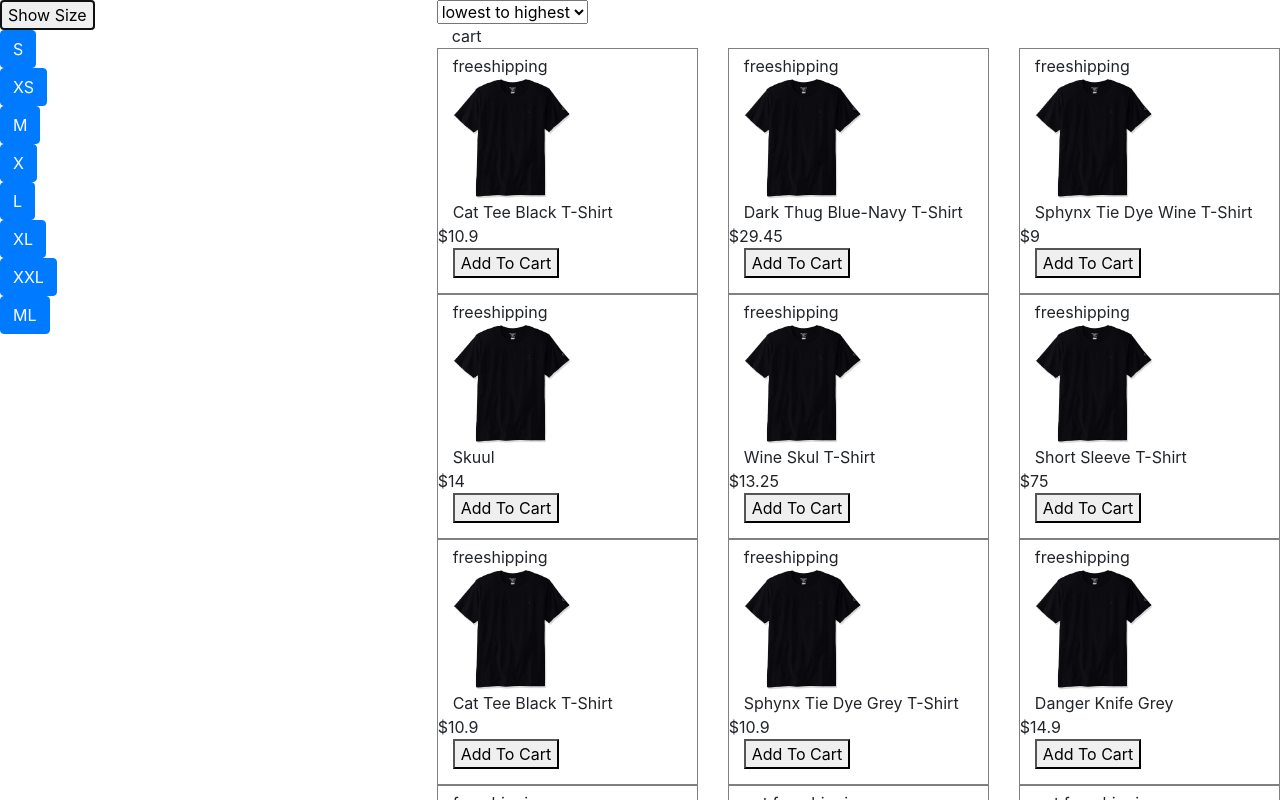
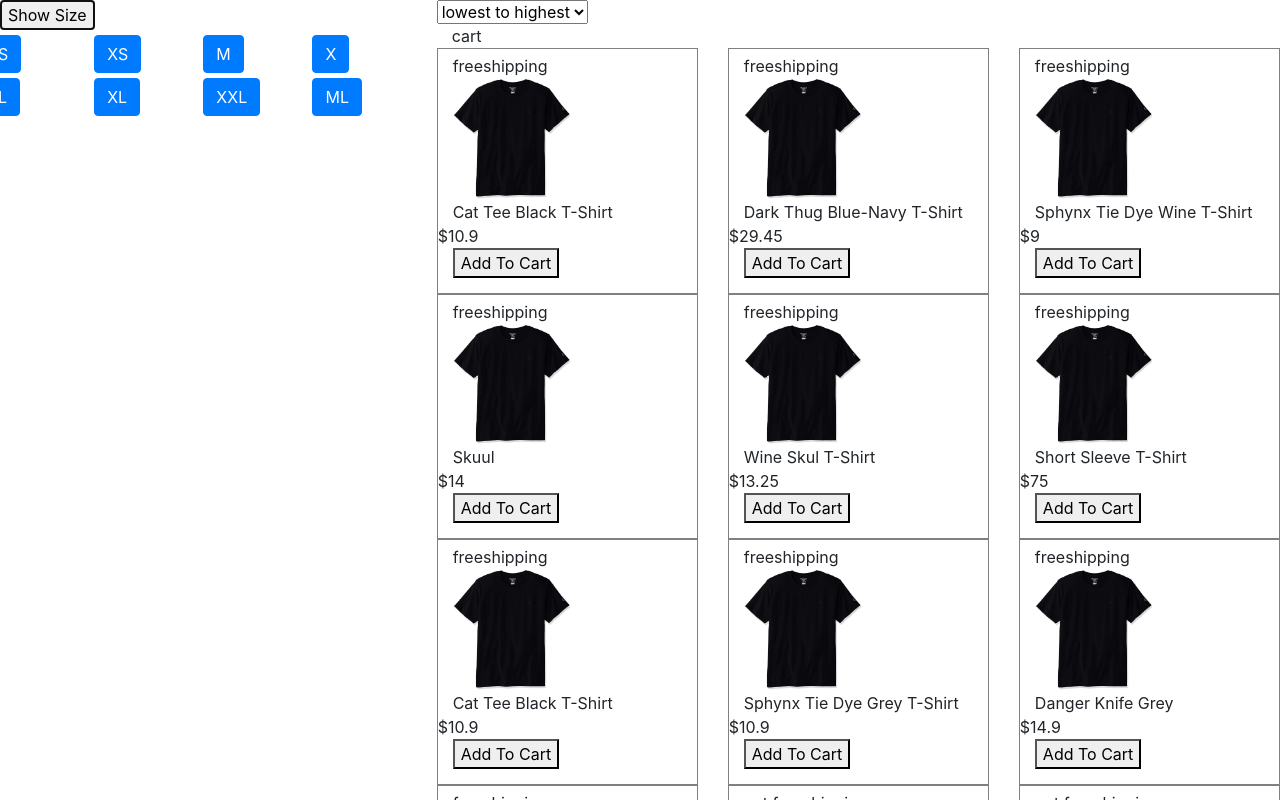
Before and after one commit to reenaiiitmg07/react_shoping_cart, a React (Create React App) app: page / in a window 1280 px wide. Both pictures are taken after a click on the button "Show Size". Shown: the top 800 px of the page. Built offline with nearby package versions, Linux system fonts and the light colour scheme.

Commit message:
size component

```diff
--- a/src/App.js
+++ b/src/App.js
@@ -4,6 +4,8 @@ import img from './tshirt.jpg';
 import {setProductData} from './action/index';
 import {connect} from 'react-redux';
 import Order from './components/order'
+import Selsize from './components/selectedsize'
+
 //import Cart from './components/cart'
 
 class App extends Component {
@@ -11,41 +13,32 @@ class App extends Component {
     super(props);
       this.state={
         flag:0,
-        sizes:[],
         cart:[]
       }
-   this.showSize=this.showSize.bind(this);
    this.manageCart=this.manageCart.bind(this);
   }
-  showSize(e){
-    let size = new Set();
-    this.props.data.map((item)=>{
-     let asize=[];
-     asize=item['availableSizes'];
-     asize.map((x)=>{
-       size.add(x);
-     })
-    })
-    console.log(size);
-   this.setState({sizes:size});
-}
+
 manageCart(e){
- console.log(e.target.value);
+ let id=e.target.value;
+console.log(id);
+let arr=this.props.data;
+let lcart=[];
+console.log(arr);
+arr.map((item)=>{
+  if(id==item.id)
+  lcart['id']=item.id;
+  lcart['price']=item.price;
+})
+console.log(lcart);
 }
   componentWillMount(){
     this.props.setProductData(data.products);
   }
   render() {
-    let array=[...this.state.sizes];
     return (
         <div className="App row">
           <div className="col-sm-4">
-          <button onClick={this.showSize}>Show Size</button>
-          {array.map((value)=>{
-            return(
-            <div><button className="btn btn-primary">{value}</button></div>
-          )
-          })}
+           <Selsize />
           </div>
           <div className="col-sm-8">
                <div className="col-sm-6"><Order /></div>
@@ -72,7 +65,6 @@ manageCart(e){
 }
 
 function mapStateToProps(state){
-  console.log(state)
   return {
     data:state.products
   }
--- /dev/null
+++ b/src/components/selectedsize.js
@@ -0,0 +1,46 @@
+import React, { Component } from 'react';
+import {connect} from 'react-redux';
+import {setProductData} from '../action/index'
+class Selsize extends Component {
+  constructor(props){
+    super(props);
+    this.state={
+      sizes:[]
+    }
+    this.showSize=this.showSize.bind(this);
+    }
+    showSize(e){
+      let size = new Set();
+      this.props.data.map((item)=>{
+       let asize=[];
+       asize=item['availableSizes'];
+       asize.map((x)=>{
+         size.add(x);
+       })
+      })
+      console.log(size);
+     this.setState({sizes:size});
+  }
+  render(){
+    let array=[...this.state.sizes];
+    return(
+      <div>
+      <button onClick={this.showSize}>Show Size</button>
+      <div className="row">
+      {array.map((value)=>{
+        return(
+        <div className="col-sm-3"style={{padding:"5px 0px 0px 0px"}}><button className="btn btn-primary">{value}</button></div>
+      )
+      })}
+      </div>
+      </div>
+    )
+  }
+}
+function mapStateToProps(state){
+  return {
+    data:state.products
+  }
+}
+
+export default connect(mapStateToProps,{setProductData})(Selsize);
```
